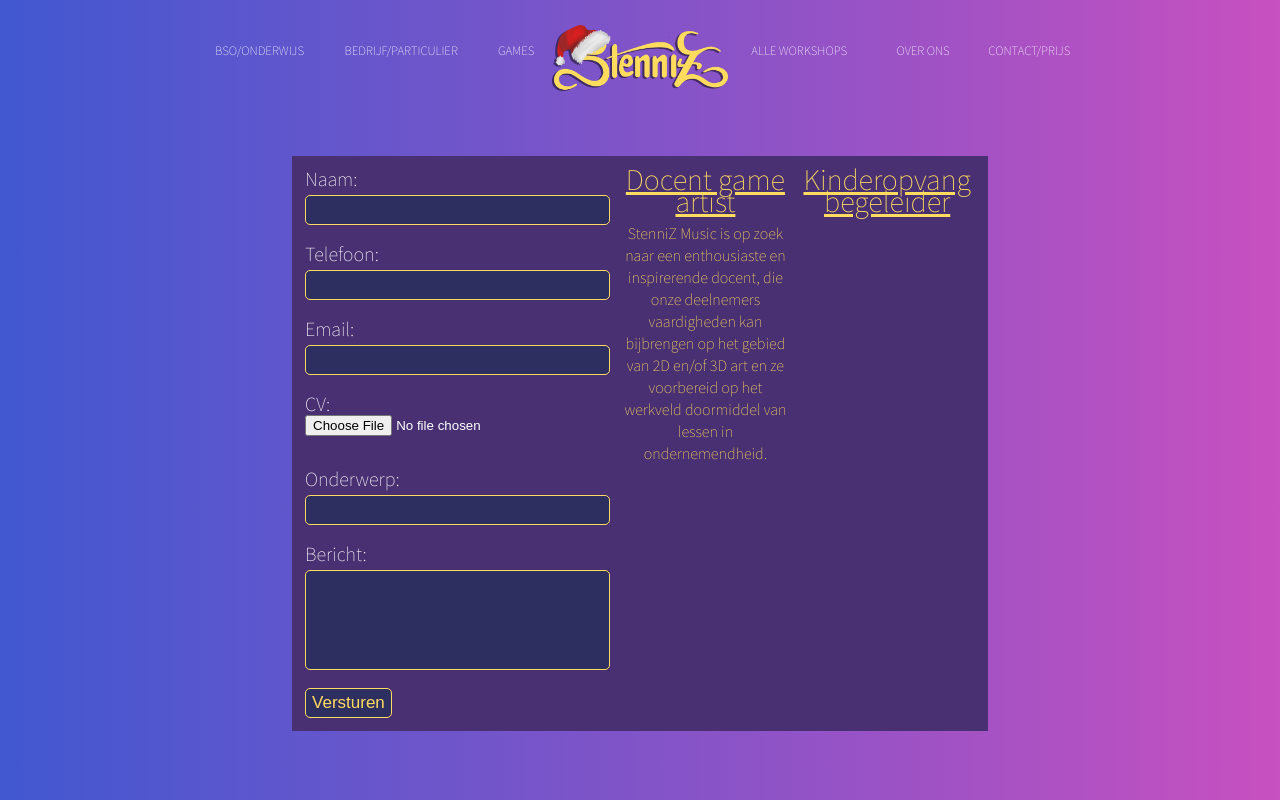
After one commit to JarodIking/stennizworkshops, a PHP site: page /scriptes/html/solliciteer.html in a window 1280 px wide. The commit adds this page. Run offline with PHP 8.4, Linux system fonts and the light colour scheme.

Commit message:
version 4.4.0
Added job listings complete with seperate mailing system in php. and extra bug fixes

```diff
--- /dev/null
+++ b/scriptes/CSS/solliciteer.css
@@ -0,0 +1,231 @@
+img{
+    width: 100%;
+    object-fit: cover;
+}
+
+
+.gallerySolliciteer{
+    position: relative;
+    height: auto;
+    width: 55%;
+    margin-left: auto;
+    margin-right: auto;
+    margin-top: 4%;
+    padding: 1%;
+    box-sizing: border-box;
+    background-color: rgb(73, 48, 114);
+    color: white;
+    font-family: 'Source Sans Pro', sans-serif;
+    display: flex;
+}
+
+
+.firstHalf{
+    position: relative;
+    display: flex;
+    height: 100%;
+    width: 500px;
+    float: left;
+    /* flex: 30%; */
+    box-sizing: border-box;
+}
+
+
+
+
+
+/* mail form --------------------------------------------------------------------------------- */
+.form{
+    position: relative;
+    margin: auto;
+}
+
+#mailName{
+    position: relative;
+    float: left;
+    height: 75px;
+    width: 100%;
+}
+
+#mailPhone{
+    position: relative;
+    float: left;
+    height: 75px;
+    width: 100%;
+
+}
+
+#mailEmail{
+    position: relative;
+    float: left;
+    height: 75px;
+    width: 100%;
+
+}
+
+#mailSubject{
+    position: relative;
+    float: left;
+    height: 75px;
+    width: 100%;
+}
+
+
+#mailMessage{
+    position: relative;
+    float: left;
+    height: 75px;
+    width: 100%;
+
+}
+
+#mailCV{
+    position: relative;
+    float: left;
+    height: 75px;
+    width: 100%;
+}
+
+
+#mailSubmit{
+    position: relative;
+    float: left;
+    height: 100px;
+    width: 100%;
+
+}
+
+input[type=text] {
+    background-color: rgb(46, 47, 97);
+    color: white;
+    border-radius: 5px;
+    width: 100%;
+    border: rgb(255, 220, 94) 1px solid;
+    margin-top: 5px;
+    height: 30px;
+}
+
+input[type=email] {
+    background-color: rgb(46, 47, 97);
+    color: white;
+    border-radius: 5px;
+    width: 100%;
+    border: rgb(255, 220, 94) 1px solid;
+    margin-top: 5px;
+    height: 30px;
+}
+
+textarea{
+    background-color: rgb(46, 47, 97);
+    color: white;
+    border-radius: 5px;
+    width: 100%;
+    height: 100px;
+    resize: none !important;
+    border: rgb(255, 220, 94) 1px solid;
+    margin-top: 5px;
+}
+
+input[type=submit]{
+    margin-top: 70px;
+    border-radius: 5px;
+    border: rgb(255, 220, 94) 1px solid;
+    background-color: rgb(46, 47, 97);
+    color:rgb(255, 220, 94) ;
+    height: 30px;
+    font-size: 17px;
+
+
+}
+label{
+    font-size: 20px;
+}
+/* ---------------------------------------------------------------------- */
+
+
+/* left half ----------------- */
+
+.secondHalf{
+    display: block;
+    position: relative;
+    height: auto;
+    width: 600px;
+    float: left;
+    /* flex: 25%; */
+    box-sizing: border-box;
+}
+
+.coloumn{
+    position: relative;
+    float: left;
+    width: 47%;
+    height: auto;
+    margin-left: 10px;
+}
+
+.vacatuur{
+    position: relative;
+    width: 100%;
+    height: auto;
+}
+
+.vacatuurTitle{
+    position: relative;
+    margin-bottom: 10px;
+    font-size: 30px;
+    text-align: center;
+    color:rgb(255, 220, 94);
+    text-decoration: underline;
+    cursor: pointer;
+
+}
+
+.vacatuurText{
+    position: relative;
+    color:rgb(255, 220, 94) ;
+    text-align: center;
+}
+
+button{
+    position: relative;
+    background: none;
+    color:rgb(255, 220, 94) ;
+    border: 1px rgb(255, 220, 94) solid;
+    cursor: pointer;
+}
+
+/* ---------------------------------- */
+
+
+/* vacature game desgin */
+
+.vacatuurGame{
+    display: none;
+    position: relative;
+    height: auto;
+    width: 600px;
+    padding: 10px;
+    /* flex: 25%; */
+    box-sizing: border-box;
+}
+
+.list{
+    position: relative;
+    color:rgb(255, 220, 94) ;
+}
+
+/* ------------------ */
+
+
+/* vacatuur kinderopvang begeleider */
+.vacatuurKinder{
+    display: none;
+    position: relative;
+    height: auto;
+    width: 600px;
+    padding: 10px;
+    /* flex: 25%; */
+    box-sizing: border-box;
+}
+
+/* ------------------------------- */
--- a/scriptes/JavaScript/workshopLinks.js
+++ b/scriptes/JavaScript/workshopLinks.js
@@ -22,10 +22,6 @@ $(window).ready(function (){
     })
 
     $('#toTeamwork').click(()=>{
-        $('#gallery').attr('id' , 'galleryWorkshop');
-        $("#galleryWorkshop").empty();
-        sessionStorage.setItem("workshop" , 6);
-        $.getScript("scriptes/JavaScript/workshop.js")
     })
 
     $("#navbarImg").click(()=>{
--- a/scriptes/html/contact.html
+++ b/scriptes/html/contact.html
@@ -121,6 +121,12 @@
 
             </div>
 
+            <div class="vacatures">
+                <div class="vacaturesTitle">VACATURES</div>
+                <div class="vacaturesText">Wil jij een uitdagende functie als Freelance workshopdocent?</div>
+                <button id="solliciteer" class='vacaturesBt'>solliciteer</button>
+            </div>
+
             <div id='calculatorCon'>
                 <div id='calTitle'>PRIJSCALCULATOR</div>
                 <div id='calTexts'>Calculeer direct uw prijs!</div>
--- /dev/null
+++ b/scriptes/html/solliciteer.html
@@ -0,0 +1,192 @@
+<html>
+    <head>
+        <link rel="stylesheet" href="../CSS/navbar.css">
+        <link rel="stylesheet" href="../CSS/solliciteer.css">
+        <script src="../JavaScript/solliciteer.js"></script>
+    </head>
+    <body>
+
+                <!-- navbar -->
+    <div id='navbar'>
+        <!-- left part -->
+        <div class='navbarLeftRight'>
+            <div id='bso'>
+                <div class="dropdown">
+                    <div class="dropbtn">BSO/ONDERWIJS</div>
+                    <div class="dropdown-content">
+                        <a id='link1' class='links' href="#">BSO/Onderbouw</a>
+                        <a id='link2' class='links' href="#">Speciaal onderwijs</a>
+                        <a class='links' href="http://stennizworkshops.nl">Basis bovenbouw</a>
+                        <a class='links' href="http://stennizworkshops.nl">Voortgezet onderwijs</a>
+                        <a class='links' href="#">Beroepsonderwijs</a>
+                    </div>
+                </div>
+            </div>
+            <div id='bedrijf'>
+            <div class="dropdown">
+                    <div class="dropbtn">BEDRIJF/PARTICULIER</div>
+                    <div class="dropdown-content">
+                        <a id="toTeamwork" class='links' href="#">Teambuilding</a>
+                        <a class='links' href="http://stennizworkshops.nl">Bedrijfsfeest</a>
+                        <a class='links' href="http://stennizworkshops.nl">Kick-off</a>
+                        <a class='links' href="http://stennizworkshops.nl">Vrijgezellenfeest</a>
+                        <a class='links' href="http://stennizworkshops.nl">verjaardag</a>
+                    </div>
+                </div>
+            </div>
+            <div id='games'>
+            <div class="dropdown">
+                    <div class="dropbtn">GAMES</div>
+                    <div class="dropdown-content">
+                        <a class='links' href="http://www.stenniz-games.com">Game Design Studio</a>
+                        <a class='links' href="http://www.stenniz-games.com/Workshop.html">Borealis</a>
+                    </div>
+                </div>
+            </div>
+        </div>
+        <!-- logo -->
+        <div id='navbarImg'>
+            <img src="../../media/fotos/logo.png">
+        </div>
+        <!-- right part -->
+        <div class='navbarLeftRight'>
+            <div id='home' class='navbarLinks'>
+                    ALLE WORKSHOPS
+            </div>
+            <div id='overOns' class='navbarLinks'>
+                OVER ONS
+            </div>
+            <div id='contact' class='navbarLinks'>
+                CONTACT/PRIJS
+            </div>
+        </div>
+    </div>
+
+    <div class="gallerySolliciteer">
+            <div class="firstHalf">
+                <form class="form" action="../../send1.php" enctype="multipart/form-data" method="POST">
+                    <div id='mailName'><label>Naam:</label><br><input name='name' type='text' required></input></div>
+                    <div id='mailPhone'><label>Telefoon:</label><br><input name='phone' type='text' required></input></div>
+                    <div id='mailEmail'><label>Email:</label><br><input name='email' type='email' required></input></div>
+                    <div id='mailCV'><label>CV:</label><br><input name='attachment' type='file' accept=".doc, .docx, .pdf" required></input></div>
+                    <div id='mailSubject'><label>Onderwerp:</label><br><input id="subject" name='subject' type='text' required></input></div>
+                    <div id='mailMessage'><label>Bericht:</label><br><textarea name='message' required> </textarea></div>
+                    <div id='mailSubmit'><input type='submit' value='Versturen'></input></div>
+                    <div id='security'><input type='hidden' name='security'></input></div>
+                </form>
+            </div>
+
+            <div id="vacatuurView" class="secondHalf">
+
+                <div class='coloumn'>
+                    <div class='vacatuur'>
+                        <div id="vacatuurGame" class="vacatuurTitle">
+                            Docent game artist
+                        </div>
+                        <div class='vacatuurText'>
+                            StenniZ Music is op zoek naar een enthousiaste en inspirerende docent, die onze deelnemers vaardigheden kan bijbrengen op het gebied van 2D en/of 3D art en ze voorbereid op het werkveld doormiddel van lessen in ondernemendheid.
+                        </div>
+                    </div>
+                </div>
+
+                <div class="coloumn">
+                    <div class='vacatuur'>
+                        <div id="vacatuurKinder" class="vacatuurTitle">
+                            Kinderopvang begeleider
+                        </div>
+                        <div class='vacatuurText'>
+                        </div>
+                    </div>
+                </div>
+
+            </div>
+
+            <div id="kinderopvangBegeleider" class="vacatuurKinder">
+                <div class="list">
+                    <h3>Wij bieden</h3 style='font-weight: bold'>
+                        Als peuterspeelzaalleid(st)er:
+                    <ul>
+                        <li>Begeleid je een groep van tien tot achttien kinderen op een peuterspeelzaal;- Je houdt je bezig met allerlei leuke groepsactiviteiten zoals knutselen, liedjes zingen, verkleden en bewegingsspelletjes;</li>
+                        <li>Daarnaast laat je de kinderen zelf spelen;- Het is belangrijk dat jouw focus ligt op de ontwikkeling van de kinderen, denk hierbij aan het extra aandacht geven aan kinderen met mogelijk ontwikkelingsachterstanden.</li>
+                    </ul>
+                </div>
+
+                <div class="list">
+                    <h3>Wij vragen</h3 style='font-weight: bold'>
+                        Wij vragen van jouw:
+                    <ul>
+                        <li>VVE cursus hebben afgerond (Voor en Vroegschoolse Educatie);</li>
+                        <li>Bij voorkeur een 3F Nederlands niveau;</li>
+                        <li>Heb je geen 3F Nederlands niveau, dan ben je wel bereid om deze te behalen via Timing!- MBO diploma richting "Pedagogisch medewerker kinderopvang", of een andere opleiding die voldoet aan de kwalificatie-eisen volgens cao!</li>
+                        <li>Bereid zijn om een VOG aan te vragen wanneer je nog niet in het Persoonsregister Kinderopvang staat!- Je bent minimaal 1 dagdeel per week beschikbaar en geeft je beschikbaarheid bij ons door, hoe meer je beschikbaar bent, hoe meer uren je kunt werken!</li>
+                        <li>- Bij voorkeur heb je eigen vervoer zodat je je makkelijk tussen diverse peuterspeelzalen kunt verplaatsen.</li>
+                    </ul>
+                </div>
+
+                <div class="list">
+                    <h3>Arbeidsvoorwaarden</h3 style='font-weight: bold'>
+                        Ga aan de slag als peuterspeelzaalleid(st)er bij deze peuterspeelzaal.
+                    <ul>
+                        <li>Reiskostenvergoeding van 19 cent per kilometer.</li>
+                        <li>Geef je eigen beschikbaarheid door, hoe meer dagen of dagdelen je beschikbaar bent, hoe meer uren je kunt werken!</li>
+                    </ul>
+                </div>
+
+                <div class="vacatuurText">
+                    <h3>Waar ga je werken?</h3 style='font-weight: bold'>
+                        BSO's, NSA's en kinderopvang vestigingen door het hele land.
+                </div>
+
+                <button id="solKinder">Solliciteer</button> <button id="terugKinder">Terug</button>
+            </div>
+
+
+
+            <div id="DocentGameDesign" class="vacatuurGame">
+                <div class="vacatuurText">
+                    Naast de 2D/3D lessen zijn ook ondernemersvaardigheden heel belangrijk. Tijdens deze lessen begeleid jij jonge mensen voor wie het leren in de praktijk centraal staat. Je hebt een positieve & ondernemende instelling en open & onderzoekende houding. Je hebt ervaring opgedaan in samenwerkingen met het bedrijfsleven en/of maatschappelijke organisaties en vanuit jouw ervaring kan je heldere voorbeelden aandragen in je lessen.
+                </div>
+
+                <div class="list">
+                    <h3>Zelfportert</h3 style='font-weight: bold'>
+                    <ul>
+                        <li>Je hebt een achtergrond (2D en/of 3D) in vormgeving en affiniteit met de game (gerelateerde) industrie;</li>
+                        <li>Je hebt ervaring/affiniteit met het starten van een bedrijf;</li>
+                        <li>Je beschikt over goede didactische kwaliteiten;</li>
+                        <li>Je vindt het leuk om jonge aspirant professionals te begeleiden, te enthousiasmeren en hun eigen kracht te laten ontdekken;</li>
+                        <li>Je hebt het vermogen om aan te sluiten bij de belevingswereld van jonge adolescenten;</li>
+                        <li>Je beschikt over interpersoonlijke, pedagogische en organisatorische competenties.</li>
+                    </ul>
+                </div>
+
+                <div class="list">
+                    <h3>Ons aanbod</h3 style='font-weight: bold'>
+                    <ul>
+                        <li>Informeel, professioneel, flexibel en innoverend werkklimaat;</li>
+                    </ul>
+                </div>
+
+                <button id="solGame">Solliciteer</button> <button id="terugGame">Terug</button>
+            </div>
+
+    </div>
+
+
+
+
+
+
+
+
+
+
+
+
+
+
+
+
+
+
+    </body>
+</html>
--- a/send.php
+++ b/send.php
@@ -62,9 +62,10 @@
 
                         $mail->send();
                         header('location: index.php');
+
+                        echo "<script>alert('email verstuurt')</script>";
                 } catch (Exception $e) {
-                    echo "Message could not be sent. Mailer Error: {$mail->ErrorInfo}";
-                    header('location: index.php');
+                    echo "Message could not be sent.";
                 }
             }
 
--- a/workshopPages/workshop.css
+++ b/workshopPages/workshop.css
@@ -44,7 +44,7 @@
 
 #polariods{
     position: relative;
-    height: 500px;
+    height: 700px;
     width: 500px;
     float: left;
     flex: 25%;
```
Also changed, not shown: index.php (+3 -4 lines), scriptes/CSS/contact.css (+47 -0 lines), scriptes/CSS/hoofdpaginaGallery.css (+9 -0 lines), scriptes/JavaScript/contact.js (+8 -48 lines), scriptes/JavaScript/solliciteer.js (added, +61 -0 lines), send1.php (added, +77 -0 lines), 1 other file.
